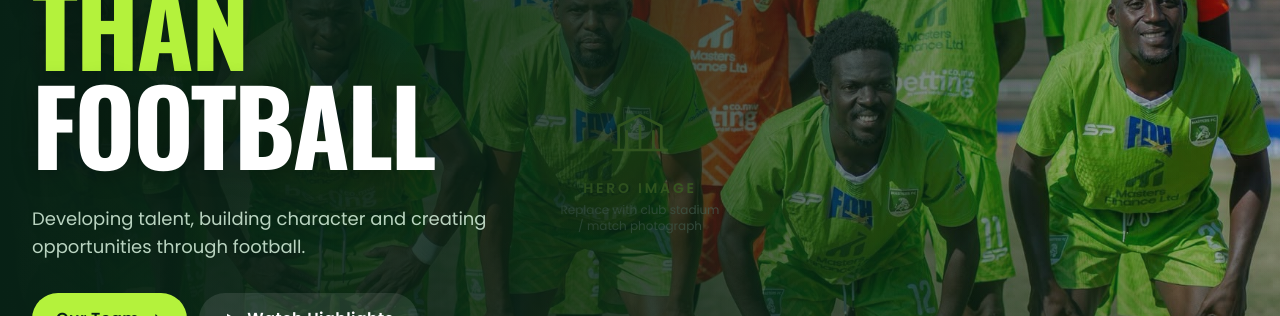
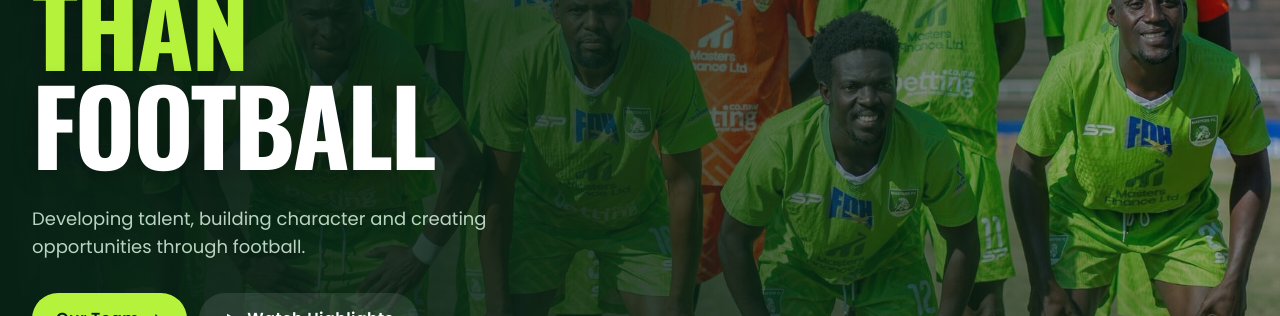
Before and after one commit to horacemw/mastersfc, a React (Vite) app: page / in a window 1280 px wide. Shown: the part 445-761 px from the top of the page. Built offline with nearby package versions, Linux system fonts and the light colour scheme.

Commit message:
placeholders: drop 'Replace with…' overlay copy

```diff
--- a/src/components/ImagePlaceholder.tsx
+++ b/src/components/ImagePlaceholder.tsx
@@ -1,4 +1,4 @@
-import { useState, type ReactElement } from 'react';
+import { useState } from 'react';
 
 type PlaceholderType = 'hero' | 'player' | 'news' | 'gallery' | 'about' | 'sponsor' | 'product' | 'map';
 
@@ -15,89 +15,6 @@ export interface ImagePlaceholderProps {
   priority?: boolean;
 }
 
-const typeMeta: Record<PlaceholderType, { label: string; helper: string; icon: ReactElement }> = {
-  hero: {
-    label: 'Hero Image',
-    helper: 'Replace with club stadium / match photograph',
-    icon: (
-      <svg viewBox="0 0 48 48" fill="none" aria-hidden="true">
-        <path d="M4 36h40M8 36V18l16-8 16 8v18M14 36V22M24 36V18M34 36V22" stroke="currentColor" strokeWidth="2" strokeLinecap="round" strokeLinejoin="round" />
-      </svg>
-    ),
-  },
-  player: {
-    label: 'Player Image',
-    helper: 'Replace with player portrait',
-    icon: (
-      <svg viewBox="0 0 48 48" fill="none" aria-hidden="true">
-        <circle cx="24" cy="18" r="7" stroke="currentColor" strokeWidth="2" />
-        <path d="M10 40c2-7 8-11 14-11s12 4 14 11" stroke="currentColor" strokeWidth="2" strokeLinecap="round" />
-      </svg>
-    ),
-  },
-  news: {
-    label: 'News Image',
-    helper: 'Replace with article photograph',
-    icon: (
-      <svg viewBox="0 0 48 48" fill="none" aria-hidden="true">
-        <rect x="7" y="10" width="34" height="28" rx="2" stroke="currentColor" strokeWidth="2" />
-        <path d="M13 18h22M13 24h22M13 30h14" stroke="currentColor" strokeWidth="2" strokeLinecap="round" />
-      </svg>
-    ),
-  },
-  gallery: {
-    label: 'Gallery Image',
-    helper: 'Replace with photograph',
-    icon: (
-      <svg viewBox="0 0 48 48" fill="none" aria-hidden="true">
-        <rect x="6" y="8" width="36" height="26" rx="2" stroke="currentColor" strokeWidth="2" />
-        <circle cx="17" cy="17" r="3" stroke="currentColor" strokeWidth="2" />
-        <path d="M6 30l10-9 10 8 6-5 10 9" stroke="currentColor" strokeWidth="2" strokeLinejoin="round" />
-      </svg>
-    ),
-  },
-  about: {
-    label: 'About Image',
-    helper: 'Replace with club photograph',
-    icon: (
-      <svg viewBox="0 0 48 48" fill="none" aria-hidden="true">
-        <circle cx="24" cy="24" r="18" stroke="currentColor" strokeWidth="2" />
-        <path d="M24 6c6 6 6 30 0 36M24 6c-6 6-6 30 0 36M6 24h36" stroke="currentColor" strokeWidth="2" />
-      </svg>
-    ),
-  },
-  sponsor: {
-    label: 'Sponsor Logo',
-    helper: 'Replace with sponsor artwork',
-    icon: (
-      <svg viewBox="0 0 48 48" fill="none" aria-hidden="true">
-        <rect x="6" y="12" width="36" height="24" rx="4" stroke="currentColor" strokeWidth="2" />
-        <path d="M16 24h16" stroke="currentColor" strokeWidth="2" strokeLinecap="round" />
-      </svg>
-    ),
-  },
-  product: {
-    label: 'Product Image',
-    helper: 'Replace with product photograph',
-    icon: (
-      <svg viewBox="0 0 48 48" fill="none" aria-hidden="true">
-        <path d="M10 18l14-8 14 8-14 8-14-8z" stroke="currentColor" strokeWidth="2" strokeLinejoin="round" />
-        <path d="M10 18v16l14 8 14-8V18" stroke="currentColor" strokeWidth="2" strokeLinejoin="round" />
-      </svg>
-    ),
-  },
-  map: {
-    label: 'Map',
-    helper: 'Replace with embedded map',
-    icon: (
-      <svg viewBox="0 0 48 48" fill="none" aria-hidden="true">
-        <path d="M24 42s-14-11-14-22a14 14 0 1 1 28 0c0 11-14 22-14 22z" stroke="currentColor" strokeWidth="2" />
-        <circle cx="24" cy="20" r="5" stroke="currentColor" strokeWidth="2" />
-      </svg>
-    ),
-  },
-};
-
 const roundedMap = {
   none: 'rounded-none',
   md: 'rounded-md',
@@ -108,9 +25,6 @@ const roundedMap = {
 };
 
 export function ImagePlaceholder({
-  type = 'gallery',
-  title,
-  helper,
   src,
   alt = '',
   aspectRatio,
@@ -121,7 +35,6 @@ export function ImagePlaceholder({
 }: ImagePlaceholderProps) {
   const [loaded, setLoaded] = useState(false);
   const [failed, setFailed] = useState(false);
-  const meta = typeMeta[type];
   const showImage = src && !failed;
 
   return (
@@ -129,23 +42,14 @@ export function ImagePlaceholder({
       className={`relative isolate overflow-hidden ${roundedMap[rounded]} ${className}`}
       style={aspectRatio ? { aspectRatio } : undefined}
     >
-      {/* Placeholder layer (always rendered beneath for graceful fallback) */}
+      {/* Styled fallback background (shown when the image hasn't loaded) */}
       <div
-        className="absolute inset-0 flex flex-col items-center justify-center text-pitch-100 bg-stadium-radial bg-pitch-stripes"
-        aria-hidden={showImage ? 'true' : undefined}
+        className="absolute inset-0 bg-stadium-radial bg-pitch-stripes"
+        aria-hidden="true"
       >
         <div className="absolute inset-0 opacity-50">
           <div className="absolute -top-16 -left-16 w-64 h-64 rounded-full bg-lime-brand/15 blur-3xl" />
           <div className="absolute -bottom-24 -right-20 w-72 h-72 rounded-full bg-pitch-500/25 blur-3xl" />
-        </div>
-        <div className="relative z-10 flex flex-col items-center text-center px-6 py-8">
-          <div className="w-14 h-14 md:w-16 md:h-16 text-lime-brand mb-3 opacity-90">{meta.icon}</div>
-          <p className="text-xs md:text-sm font-semibold tracking-[0.2em] uppercase text-lime-brand/90">
-            {title ?? meta.label}
-          </p>
-          <p className="mt-1 text-[11px] md:text-xs text-pitch-100/70 max-w-[22ch]">
-            {helper ?? meta.helper}
-          </p>
         </div>
       </div>
 
```
Also changed, not shown: 2 other files (tests, documents, lock files or other folders).
